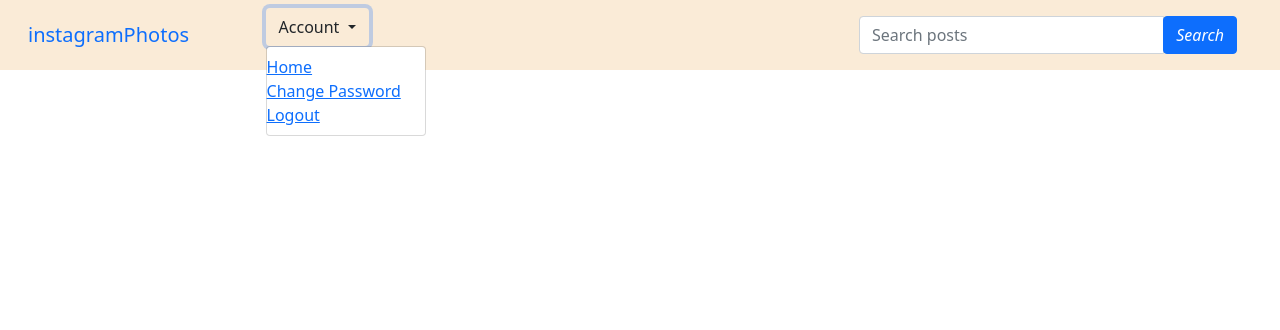
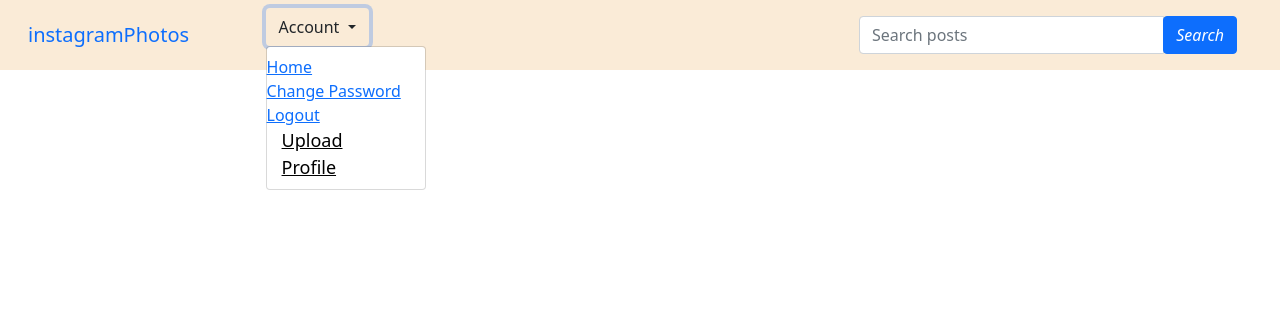
Before and after one commit to Bernard2030/instagramphotoapp, a Django app: page / in a window 1280 px wide, after a click on "Account". Shown: the top 330 px of the page. Run offline with Django 3.2, Linux system fonts and the light colour scheme; the visitor is signed in with stand-in values (Sample User, id 1); data that the repository does not hold is empty; some libraries are stand-ins or nearby versions.

Commit message:
modify navbar

```diff
--- a/benphotos/templates/navbar.html
+++ b/benphotos/templates/navbar.html
@@ -34,6 +34,18 @@
             <li>
               <a href="/logout">Logout</a>
             </li>
+            <div class="col-md-4">
+              <ul style="padding-right: 15px;" class="nav navbar-nav navbar-right">
+              <li>
+                  <a style="font-size:18px;color:black;"
+                  href="{% url 'new_image' user.id %}">Upload</a>
+              </li>
+              <li>
+                  <a style="font-size:18px;color:black"
+                  href="{% url 'profile' user.id %}">Profile</a>
+              </li>
+
+          </div>
           </ul>
         </li>
       </ul>
```
